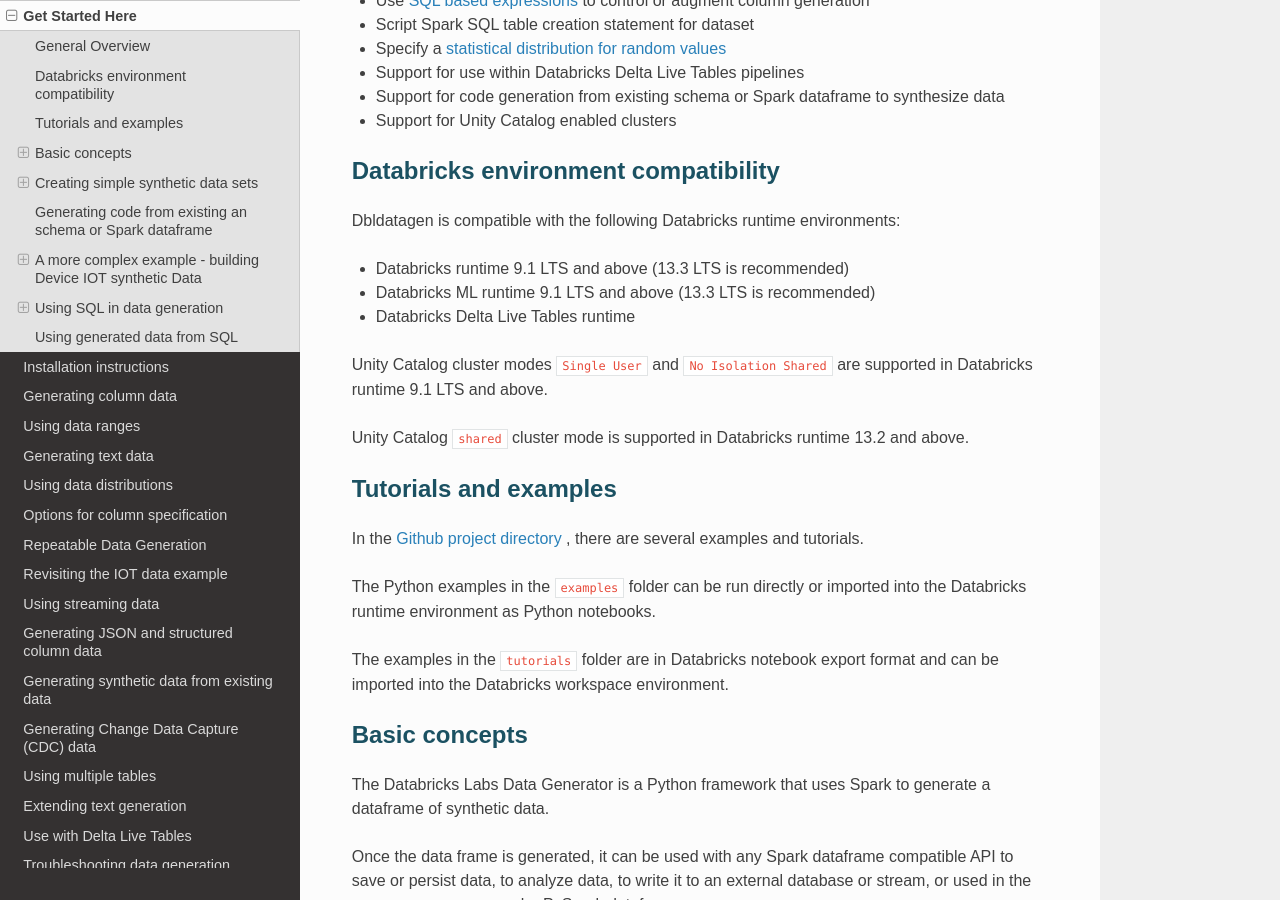
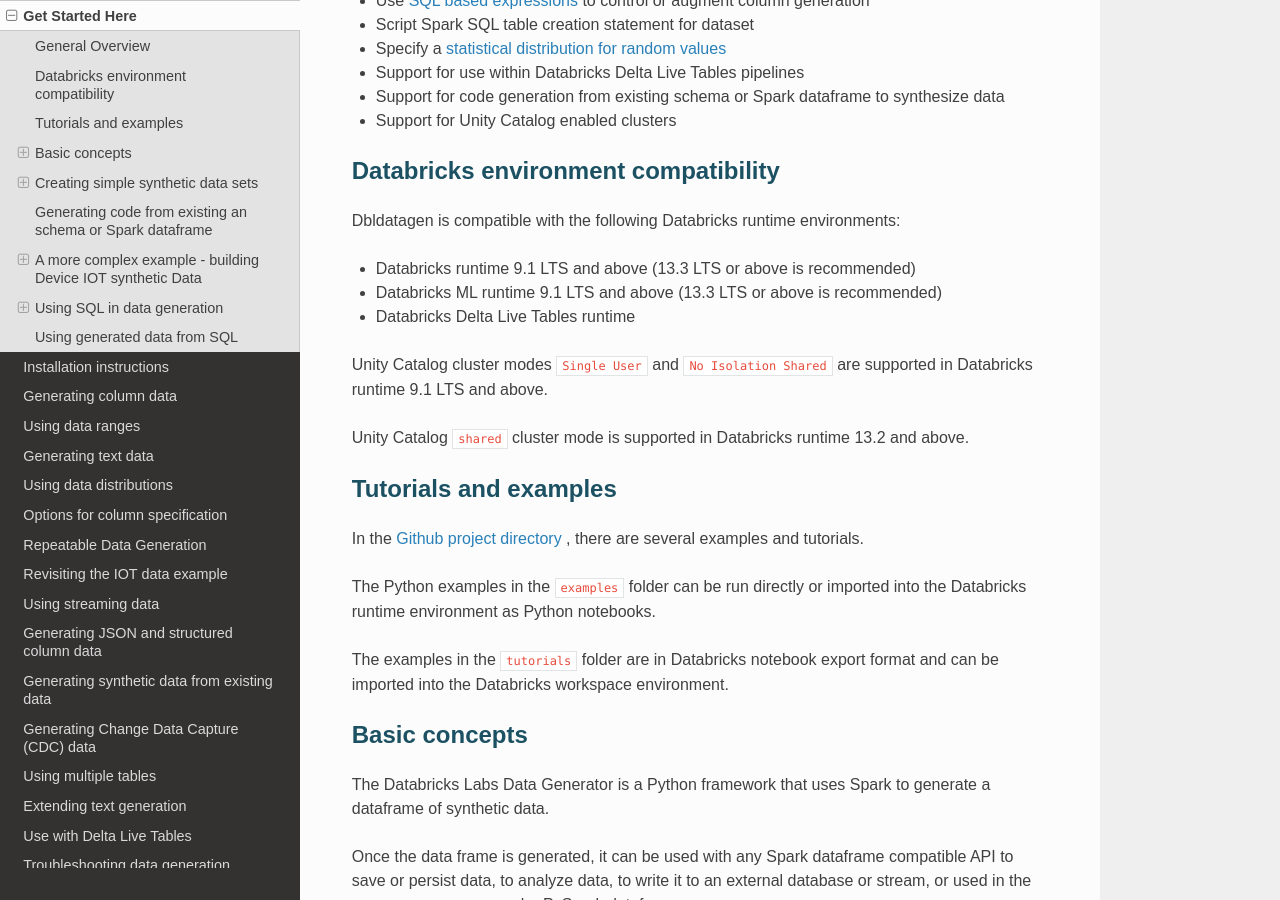
Before and after one commit to databrickslabs/dbldatagen, a Sphinx documentation site: the page built from docs/source/APIDOCS.md, in a window 1280 px wide and 900 px high, scrolled down 1234 px. Built offline with Sphinx 7.4.7 and the Read the Docs theme 2.0.0, drawn with Linux system fonts in a browser that asks for light colours; pages that are not in the unit, such as notebooks, are missing from menus; the version number is read from the project's files by our own code.

```diff
--- a/docs/source/APIDOCS.md
+++ b/docs/source/APIDOCS.md
@@ -51,8 +51,8 @@
 ## Databricks environment compatibility
 
 Dbldatagen is compatible with the following Databricks runtime environments:
-* Databricks runtime 9.1 LTS and above (13.3 LTS is recommended)
-* Databricks ML runtime 9.1 LTS and above (13.3 LTS is recommended)
+* Databricks runtime 9.1 LTS and above (13.3 LTS or above is recommended)
+* Databricks ML runtime 9.1 LTS and above (13.3 LTS or above is recommended)
 * Databricks Delta Live Tables runtime
 
 Unity Catalog cluster modes `Single User` and `No Isolation Shared` are supported in Databricks runtime 9.1 LTS and
```
